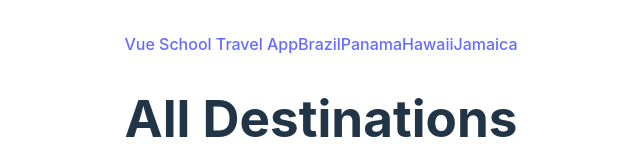
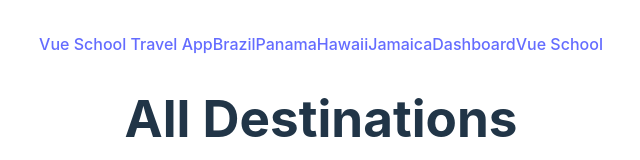
Before and after one commit to VirginieBouvarel/vue-school-travel-app, a Vue app: page / in a window 1280 px wide. Shown: the top 160 px of the page, without its empty margins (319-959 px from the left). Built offline with nearby package versions, Linux system fonts and the light colour scheme.

Commit message:
ajout AppLink

```diff
--- /dev/null
+++ b/src/components/AppLink.vue
@@ -0,0 +1,28 @@
+<template>
+  <a
+  v-if="isExternal"
+  :href="to"
+  target="_blank"
+  rel="noopener"
+  class="external-link"
+  >
+    <slot></slot>
+  </a>
+  <router-link v-else v-bind="$props" class="internal-link">
+    <slot></slot>
+  </router-link>
+</template>
+
+<script>
+import { RouterLink } from 'vue-router';
+  export default {
+    props: {
+      ...RouterLink.props,
+    },
+    computed: {
+      isExternal() {
+        return typeof this.to === 'string' && this.to.startsWith('http');
+      }
+    }
+  }
+</script>
--- a/src/components/TheNavigation.vue
+++ b/src/components/TheNavigation.vue
@@ -1,14 +1,16 @@
 <template>
   <div id="nav">
-    <router-link id="logo" to="/">Vue School Travel App</router-link>
+  <AppLink id="logo" to="/">Vue School Travel App</AppLink>
 
-    <router-link
+  <AppLink
       v-for="destination in destinations"
       :key="destination.id"
       :to="{ name: 'destination.show', params: { id: destination.id, slug: destination.slug }}"
-    >
+  >
       {{ destination.name }}
-    </router-link>
+  </AppLink>
+  <AppLink :to="{name: 'protected'}">Dashboard</AppLink>
+  <AppLink to="https://vueschool.io">Vue School</AppLink>
   </div>
 </template>
 
@@ -16,10 +18,10 @@
 import sourceData from '@/data.json';
 
 export default {
-  data() {
-    return {
-      destinations: sourceData.destinations,
-    }
-  }
+    data() {
+        return {
+            destinations: sourceData.destinations,
+        };
+    },
 }
 </script>
--- a/src/main.js
+++ b/src/main.js
@@ -3,7 +3,9 @@
 import './style.css'
 import App from './App.vue'
 import router from '@/router'
+import AppLink from '@/components/AppLink.vue';
 
 createApp(App)
+  .component('AppLink', AppLink)
   .use(router)
   .mount('#app')
```
